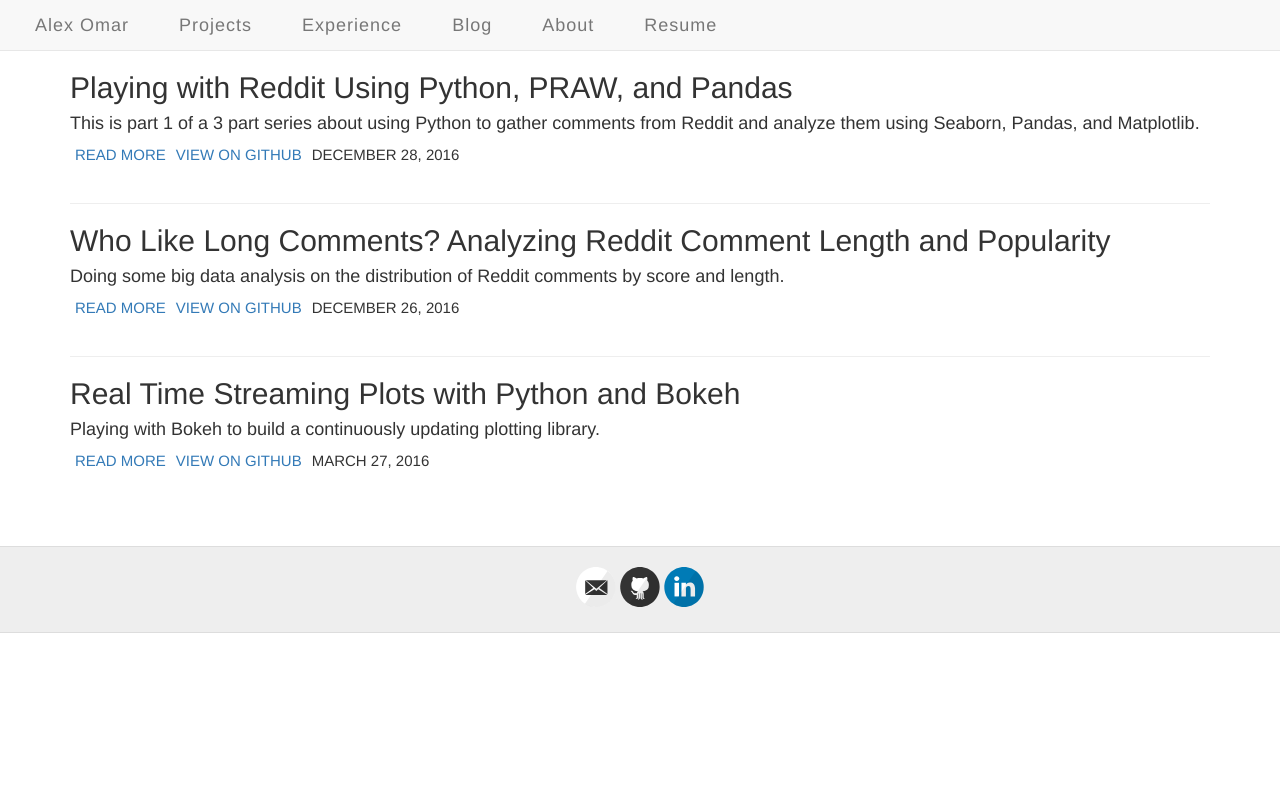
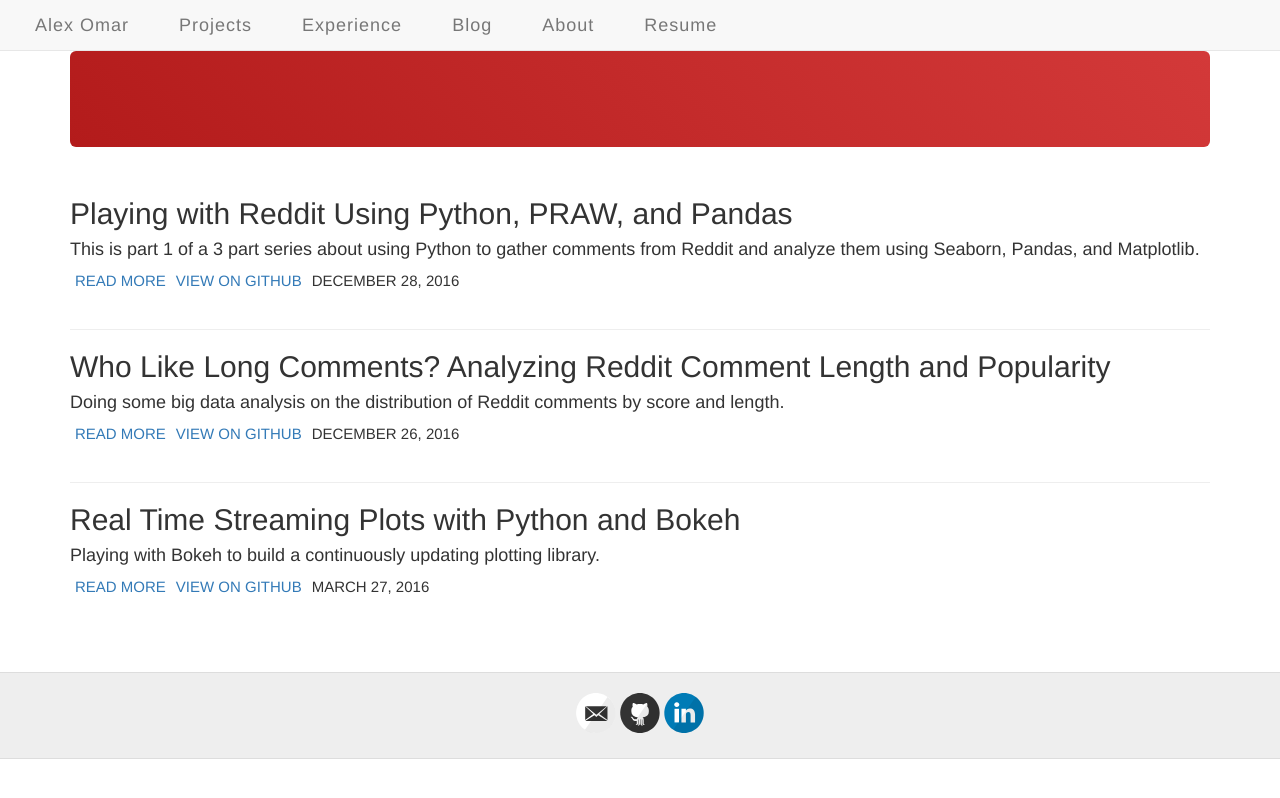
Before and after one commit to atomar94/atomar94.github.io, a Jekyll site: the page built from index.html, in a window 1280 px wide. Shown: the top 798 px of the page. Built offline with Jekyll 4.4.1, drawn with Linux system fonts in a browser that asks for light colours.

Commit message:
Playing with the jumbotron

```diff
--- a/_layouts/default.html
+++ b/_layouts/default.html
@@ -17,7 +17,7 @@
   </head>
 
   <body>
-    <div class="nav-buffer-masthead masthead clearfix">
+    <div class="nav-buffer-masthead masthead">
       <div class="container">
           <nav class="navbar navbar-fixed-top navbar-default ">
             <a class="navbar-brand" href="#">Alex Omar</a>
@@ -41,6 +41,12 @@
           </nav>
       </div>
     </div>
+
+    <div class="container">
+      <div class="jumbotron">
+      </div>
+    </div>
+
     <div id="main" role="main" class="container">
       {{ content }}
     </div>
--- a/style.scss
+++ b/style.scss
@@ -135,8 +135,7 @@
 
 // Nicolas Gallagher's micro clearfix hack
 // http://nicolasgallagher.com/micro-clearfix-hack/
-// this makes it so there is no white space at the top of the page above the
-// navbar.
+// this might have obsolete? 12/29/16
 .clearfix:before,
 .clearfix:after {
     content: " ";
@@ -152,11 +151,11 @@
 /*********************/
 
 //
-// My Rules
+// Misc.
 //
 
 .jumbotron {
-  background-color: lightblue;
+  background-image: linear-gradient(45deg, #B31B1B 0%, #D33939 100%);
 }
 
 .post-footer {
@@ -169,6 +168,11 @@
   margin-left: 5px;
   margin-right: 5px;
 }
+
+//
+//  Navbar
+//
+
 .navbar-fixed-top {
   top: 0px;
   margin-top: 0px;
@@ -177,12 +181,10 @@
   border-bottom-width: 1px;
   border-left-width: 0px;
 }
+
 .navbar-default {
   background-color: $navbar-color;
 }
-//
-// .masthead
-//
 
 .nav-buffer-masthead {
   margin-bottom: 50px;
@@ -243,7 +245,6 @@
     margin: 3px 0;
   }
 }
-
 
 nav {
   float: left;
```
